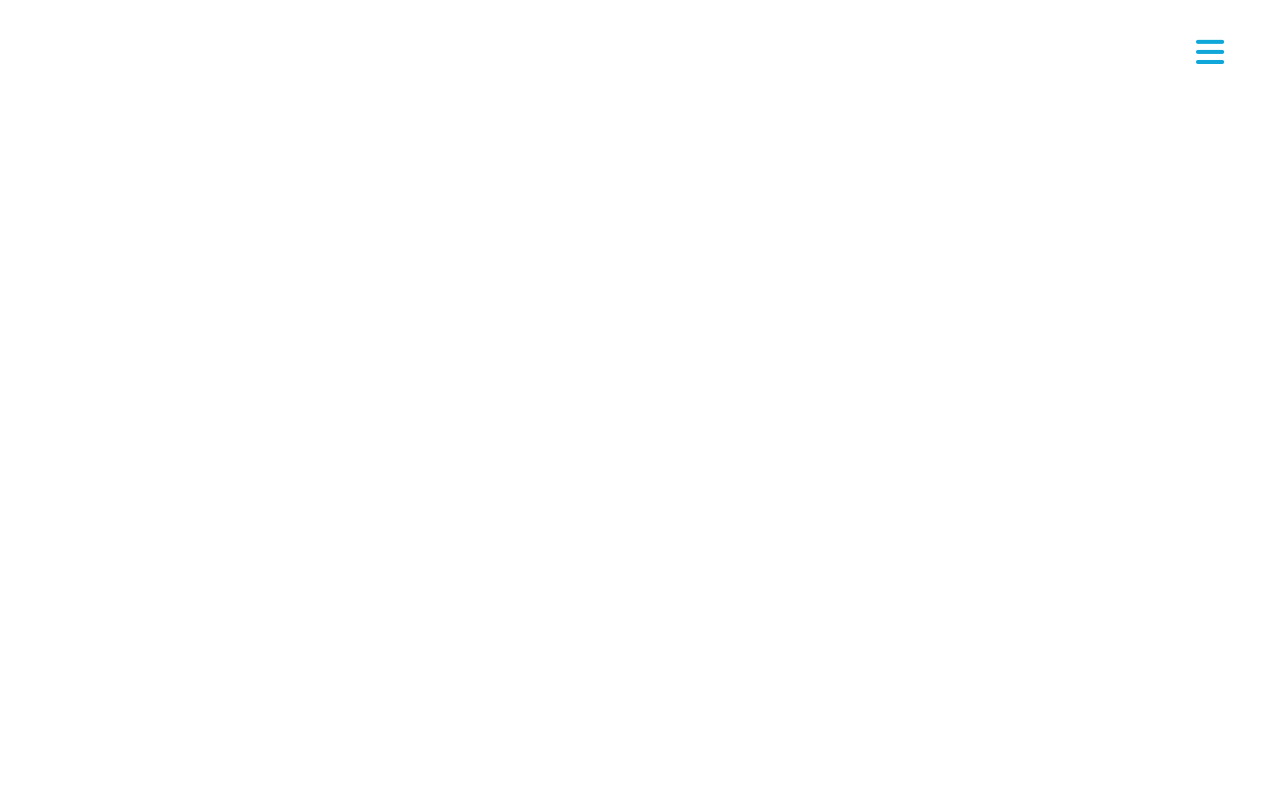
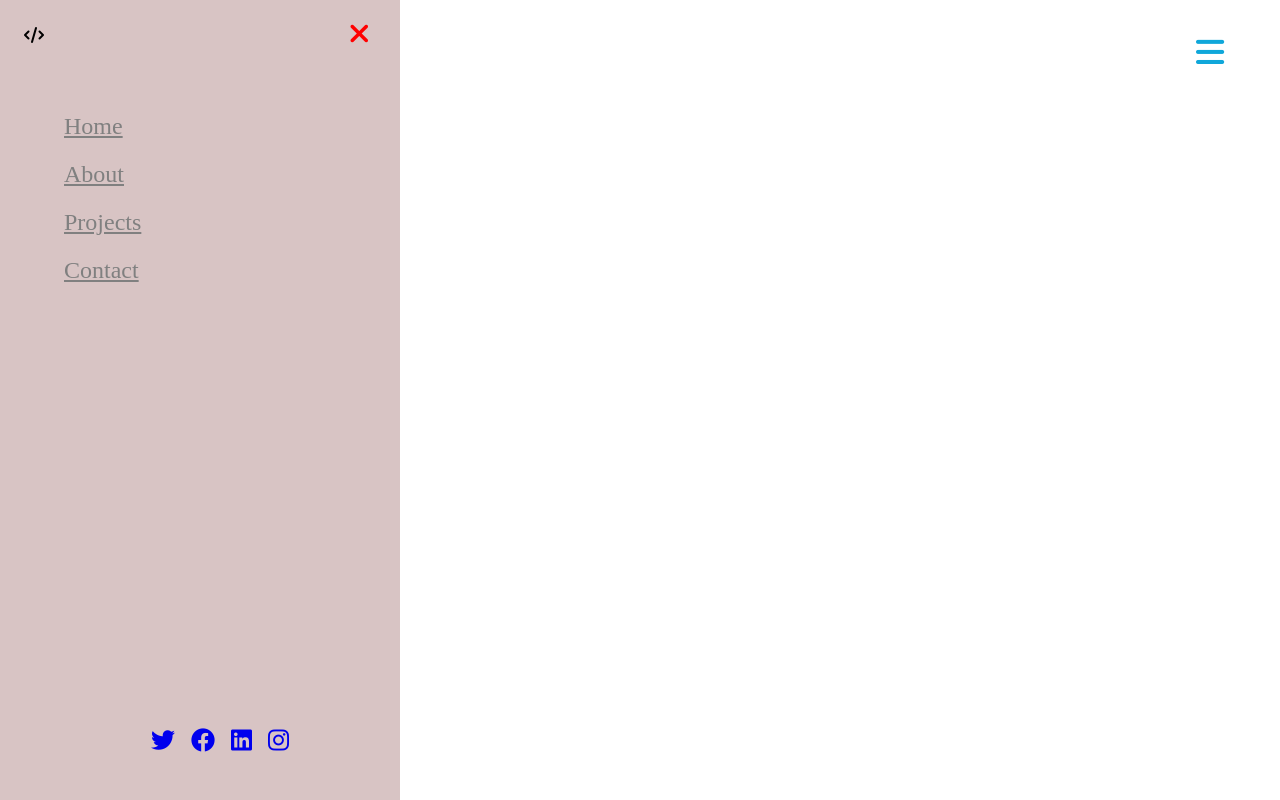
Before and after one commit to Emprcode/sidebar-toggle, a plain HTML site: page index.html in a window 1280 px wide. Both pictures are taken after a click on the button 1210 px from the left and 53 px from the top of the page. Drawn offline with Linux system fonts and the light colour scheme.

Commit message:
More html, css , js added

```diff
--- a/index.html
+++ b/index.html
@@ -21,10 +21,10 @@
         <!-- links -->
 
         <ul class="links">
-            <li><a href="index.html"></a></li>
-            <li><a href="about.html"></a></li>
-            <li><a href="projects.html"></a></li>
-            <li><a href="contact.html"></a></li>
+            <li><a href="index.html">Home</a></li>
+            <li><a href="about.html">About</a></li>
+            <li><a href="projects.html">projects</a></li>
+            <li><a href="contact.html">Contact</a></li>
         </ul>
 
         <!-- social media links -->
--- a/script.js
+++ b/script.js
@@ -0,0 +1,14 @@
+const toggleBtn = document.querySelector(".sidebar-toggle");
+
+const closeBtn = document.querySelector(".close-btn");
+
+const sidebar = document.querySelector(".sidebar");
+
+toggleBtn.addEventListener("click", ((a) => {
+    sidebar.classList.toggle("show-sidebar");
+}))
+
+closeBtn.addEventListener("click", ((i) => {
+    sidebar.classList.remove("show-sidebar");
+}
+));
--- a/style.css
+++ b/style.css
@@ -20,6 +20,7 @@ ul{
     background: transparent;
     border-color: transparent;
     color: rgb(15, 167, 218);
+    transition: all 0.3s linear;
     cursor: pointer;
     animation: bounce 2s ease-in-out infinite;
 
@@ -55,27 +56,37 @@ ul{
     background: transparent;
     border-color: transparent;
     color: red;
+    transition: all 0.3s linear;
     cursor: pointer;
   }
 
   .close-btn :hover{
     transform: rotate(360deg);
   }
-
+  .links a {
+    display: block;
+    font-size: 1.5rem;
+    text-transform: capitalize;
+    padding: 1rem 1.5rem;
+    color: grey;
+    transition: all 0.3s linear;
+  }
   .links a:hover {
     padding-left: 1.75rem;
   }
-  .social-icons {
+
+  .social-links {
+    display: flex;
     justify-self: center;
-    display: flex;
+
     padding-bottom: 2rem;
   }
-  .social-icons a {
+  .social-links a {
     font-size: 1.5rem;
     margin: 0 0.5rem;
 
   }
-  .social-icons a:hover {
+  .social-links a:hover {
     color: red;
   }
 
@@ -83,9 +94,9 @@ ul{
     position: fixed;
     top: 0;
     left: 0;
-    width: 100%;
+    width: 400px;
     height: 100%;
-    background: white;
+    background: rgba(149, 97, 97, 0.368);
     display: grid;
     grid-template-rows: auto 1fr auto;
     row-gap: 1rem;
```
